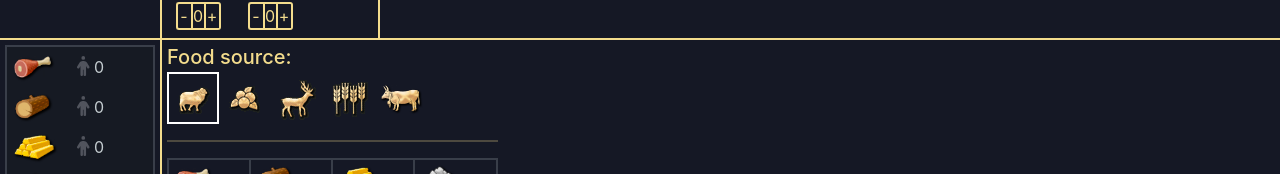
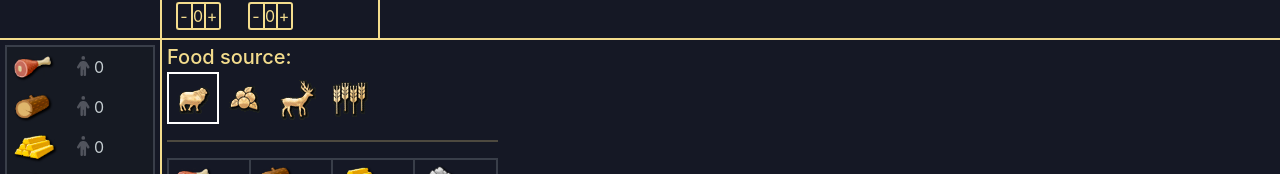
Before and after one commit to SichYuriy/aoe4-production-calculator, a React (Create React App) app: page / in a window 1280 px wide. Shown: the part 530-704 px from the top of the page. Built offline with nearby package versions, Linux system fonts and the light colour scheme.

Commit message:
Only show cattle with malians selected

```diff
--- a/src/components/food-source-selector/FoodSourceSelector.tsx
+++ b/src/components/food-source-selector/FoodSourceSelector.tsx
@@ -7,11 +7,13 @@ import s from './food-source-selector.module.css'
 import FoodSource from "../../model/FoodSource";
 import {useAppDispatch, useAppSelector} from "../../hooks";
 import {changeFoodSource} from "../../state/GatheringRatesSlice";
-import Tooltip from "../tooltip/Tooltip";
+import CivilizationsEnum from '../../data/CivilizationsEnum';
+import shared from '../../shared.module.css';
 
 function FoodSourceSelector() {
     const dispatch = useAppDispatch();
     const foodSource: FoodSource = useAppSelector((rootState) => rootState.gatheringRates.foodSource);
+    const selectedCivilization: CivilizationsEnum = useAppSelector((rootState) => rootState.civilization.selected);
 
     function dispatchChange(event:any) {
         dispatch(changeFoodSource(event.target.value));
@@ -37,11 +39,9 @@ function FoodSourceSelector() {
                 <input type={'radio'} value={FoodSource.FARM} name={'food-source'} onChange={dispatchChange} checked={foodSource === FoodSource.FARM}/>
                 <img src={farmIcon} className={s.foodSourceRadioIcon} alt={'farm'}/>
             </label>
-            <label>
-                <Tooltip text={'Use only with Malians'} header={'Cattle'}>
-                    <input type={'radio'} value={FoodSource.CATTLE} name={'food-source'} onChange={dispatchChange} checked={foodSource === FoodSource.CATTLE}/>
-                    <img src={cattleIcon} className={s.foodSourceRadioIcon} alt={'cattle'}/>
-                </Tooltip>
+            <label className={selectedCivilization == CivilizationsEnum.MALIANS ? '' : shared.hidden}>
+                <input type={'radio'} value={FoodSource.CATTLE} name={'food-source'} onChange={dispatchChange} checked={foodSource === FoodSource.CATTLE}/>
+                <img src={cattleIcon} className={s.foodSourceRadioIcon} alt={'cattle'}/>
             </label>
         </div>
     )
```
